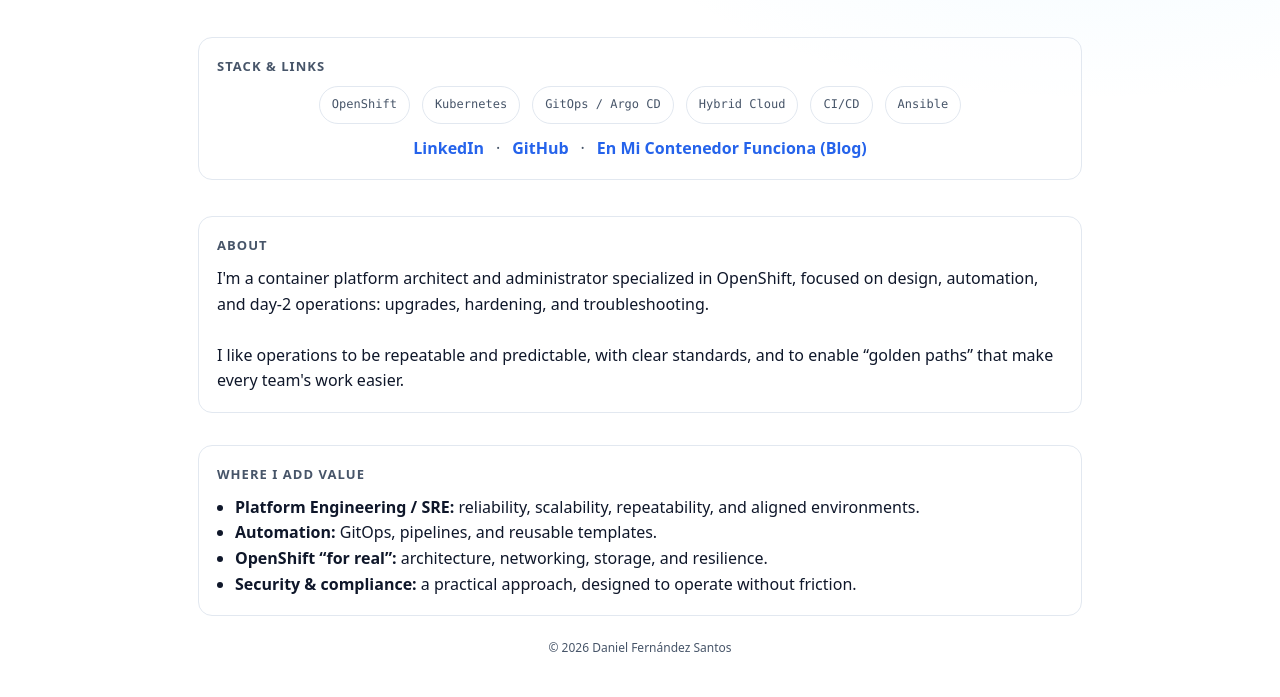
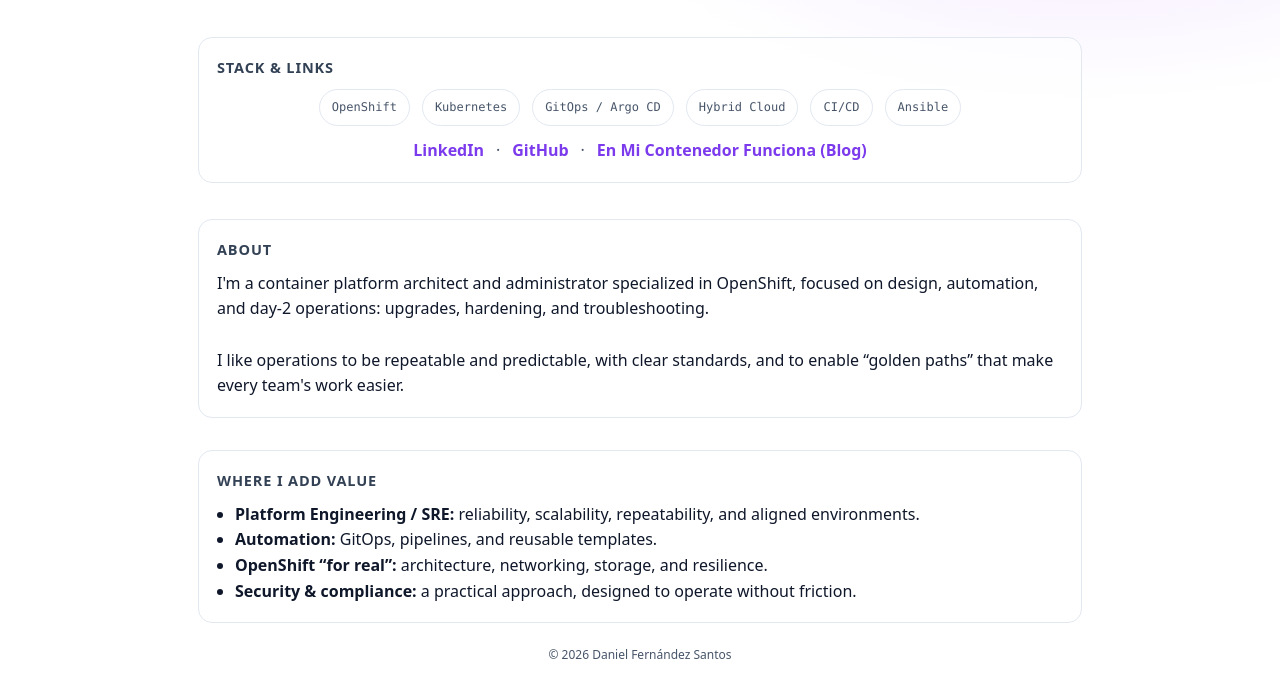
Before and after one commit to danifernandezs/danifernandezs.github.io, a plain HTML site: page index.html in a window 1280 px wide. Shown: the part 225-922 px from the top of the page. Drawn offline with Linux system fonts and the light colour scheme.

Commit message:
Update color palette: blue to purple theme with enhanced visibility

```diff
--- a/index.html
+++ b/index.html
@@ -19,19 +19,20 @@
       --bg: #ffffff;
       --fg: #0f172a;
       --muted: #475569;
+      --sectionTitle: #334155;
       --border: #e2e8f0;
-      --link: #2563eb;
+      --link: #7c3aed;
       --max: 920px;
       --radius: 14px;
       --sans: ui-sans-serif, system-ui, -apple-system, Segoe UI, Roboto, Helvetica, Arial, "Apple Color Emoji", "Segoe UI Emoji";
       --mono: ui-monospace, SFMono-Regular, Menlo, Monaco, Consolas, "Liberation Mono", "Courier New", monospace;
 
       /* fondo sutil */
-      --bgGlow1: rgba(37, 99, 235, .10); /* azul */
-      --bgGlow2: rgba(125, 211, 252, .10); /* cyan */
+      --bgGlow1: rgba(139, 92, 246, .20); /* violet-500 */
+      --bgGlow2: rgba(192, 132, 252, .20); /* violet-400 */
 
-      --pillHoverBg: rgba(37, 99, 235, .10);
-      --pillHoverBorder: rgba(37, 99, 235, .35);
+      --pillHoverBg: rgba(139, 92, 246, .15);
+      --pillHoverBorder: rgba(139, 92, 246, .40);
 
     }
 
@@ -40,15 +41,16 @@
         --bg: #0b1220;
         --fg: #e5e7eb;
         --muted: #a1a1aa;
+        --sectionTitle: #d4d4d8;
         --border: rgba(255,255,255,.12);
-        --link: #7dd3fc;
+        --link: #a78bfa;
 
         /* fondo sutil (dark) */
-        --bgGlow1: rgba(125, 211, 252, .14);
-        --bgGlow2: rgba(167, 139, 250, .12);
+        --bgGlow1: rgba(167, 139, 250, .25);
+        --bgGlow2: rgba(139, 92, 246, .20);
 
-    --pillHoverBg: rgba(125, 211, 252, .10);
-    --pillHoverBorder: rgba(125, 211, 252, .35);
+    --pillHoverBg: rgba(167, 139, 250, .15);
+    --pillHoverBorder: rgba(167, 139, 250, .40);
 
       }
     }
@@ -110,10 +112,10 @@
 
     .section-title {
       margin: 0 0 10px;
-      font-size: 13px;
-      letter-spacing: .08em;
+      font-size: 14.5px;
+      letter-spacing: .06em;
       text-transform: uppercase;
-      color: var(--muted);
+      color: var(--sectionTitle);
       font-weight: 700;
     }
 
```
